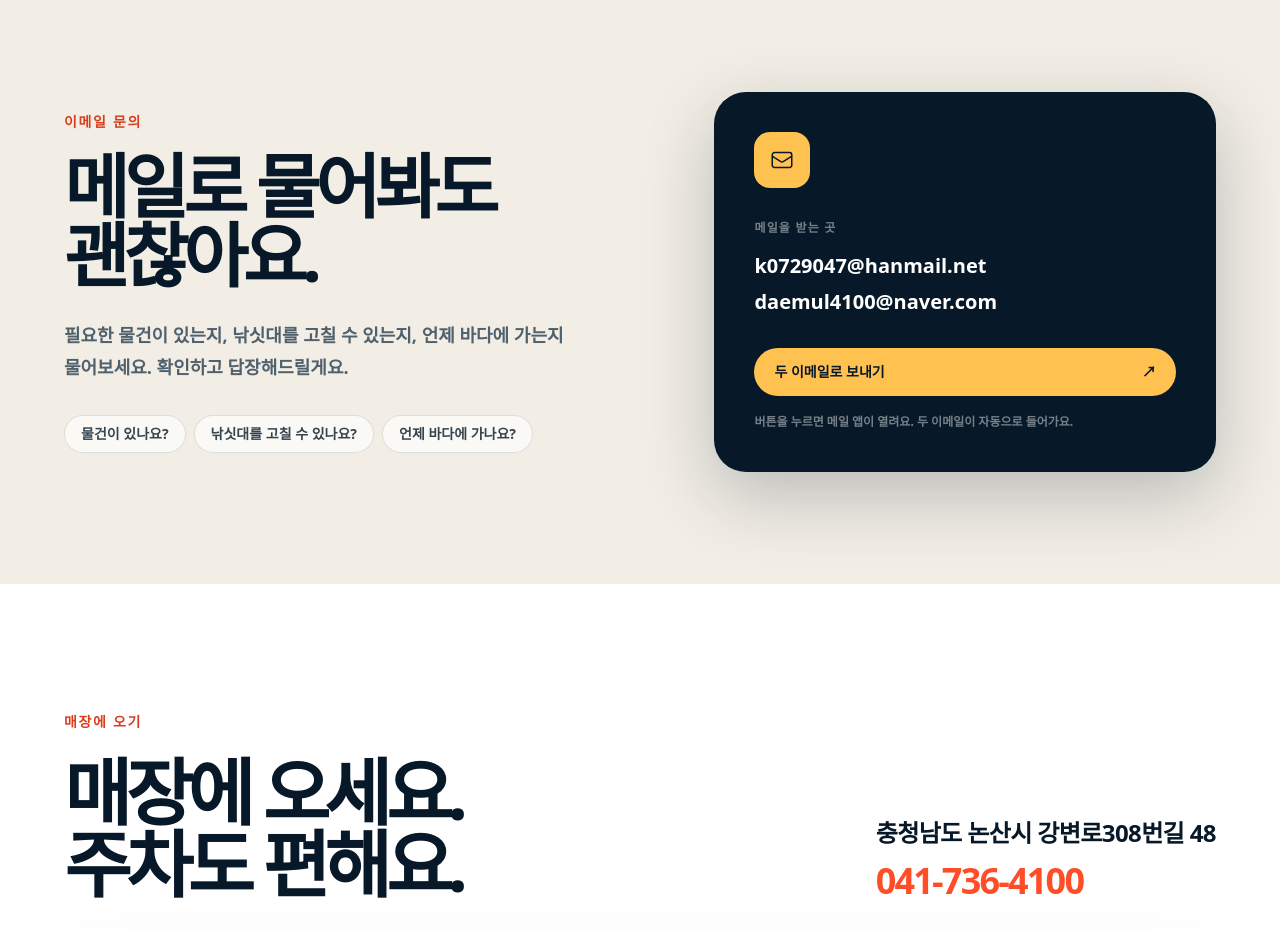
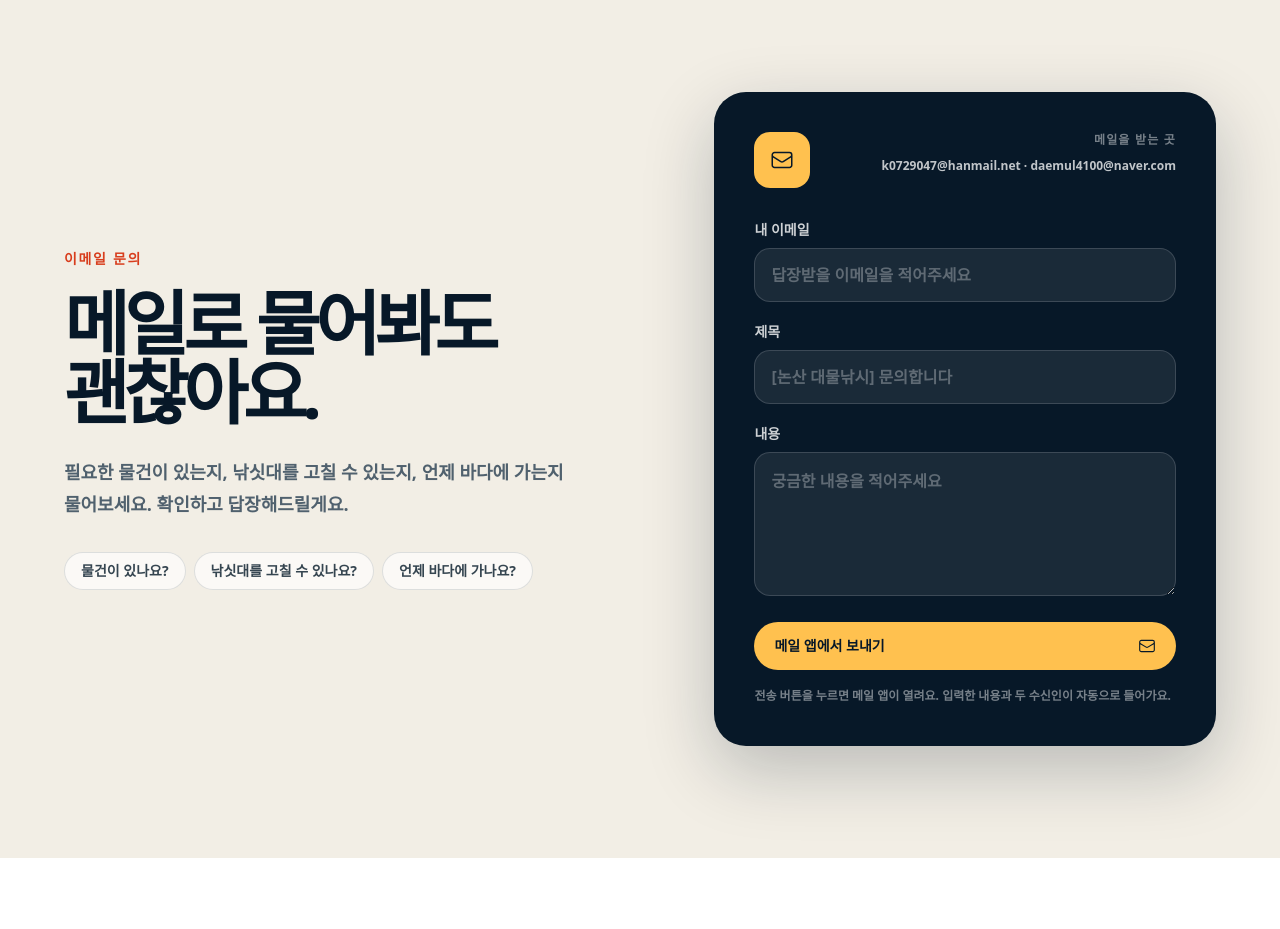
Before and after one commit to nonsan-daemul/nonsan-daemul.github.io, a Next.js app: page / in a window 1280 px wide. Shown: the part 4480-5409 px from the top of the page. Built offline with nearby package versions, Linux system fonts and the light colour scheme.

Commit message:
Add email enquiry form

```diff
--- a/src/app/page.tsx
+++ b/src/app/page.tsx
@@ -2,7 +2,7 @@
 
 import Image from "next/image";
 import { MotionConfig, motion } from "framer-motion";
-import { type ReactNode, useEffect, useRef, useState } from "react";
+import { type FormEvent, type ReactNode, useEffect, useRef, useState } from "react";
 import { FaInstagram } from "react-icons/fa";
 import {
   HiCheck,
@@ -19,6 +19,7 @@ import { localeOptions, translations, type Locale } from "./translations";
 
 const mapUrl = "https://naver.me/xcgRV1Uf";
 const blogUrl = "https://blog.naver.com/daemul4100";
+const emailRecipients = ["k0729047@hanmail.net", "daemul4100@naver.com"];
 
 const socialLinks = [
   {
@@ -113,13 +114,13 @@ function Reveal({ children, className, delay = 0, direction = "up" }: RevealProp
 export default function Home() {
   const [locale, setLocale] = useState<Locale>("ko");
   const [languageOpen, setLanguageOpen] = useState(false);
+  const [senderEmail, setSenderEmail] = useState("");
+  const [emailSubject, setEmailSubject] = useState("");
+  const [emailMessage, setEmailMessage] = useState("");
   const languagePickerRef = useRef<HTMLDivElement>(null);
   const t = translations[locale];
   const currentLanguage = localeOptions.find((option) => option.code === locale)!;
   const headingTracking = locale === "ko" ? "tracking-[-0.075em]" : "tracking-[-0.04em]";
-  const emailHref = `mailto:k0729047@hanmail.net,daemul4100@naver.com?subject=${encodeURIComponent(
-    t.email.subject,
-  )}`;
 
   useEffect(() => {
     const savedLocale = window.localStorage.getItem("daemul-language");
@@ -161,6 +162,17 @@ export default function Home() {
   const changeLanguage = (nextLocale: Locale) => {
     setLocale(nextLocale);
     setLanguageOpen(false);
+  };
+
+  const openEmailApp = (event: FormEvent<HTMLFormElement>) => {
+    event.preventDefault();
+
+    const body = `${t.email.replyToLabel}: ${senderEmail.trim()}\n\n${emailMessage.trim()}`;
+    const mailtoUrl = `mailto:${emailRecipients.join(",")}?subject=${encodeURIComponent(
+      emailSubject.trim(),
+    )}&body=${encodeURIComponent(body)}`;
+
+    window.location.href = mailtoUrl;
   };
 
   return (
@@ -587,32 +599,71 @@ export default function Home() {
             delay={0.08}
             className="rounded-[2rem] bg-[#071828] p-7 text-white shadow-[0_24px_70px_rgba(7,24,40,.24)] md:p-10"
           >
-            <div className="flex size-14 items-center justify-center rounded-2xl bg-[#ffc14f] text-2xl text-[#071828]">
-              <HiOutlineEnvelope aria-hidden="true" />
+            <div className="flex flex-col gap-5 sm:flex-row sm:items-start sm:justify-between">
+              <div className="flex size-14 shrink-0 items-center justify-center rounded-2xl bg-[#ffc14f] text-2xl text-[#071828]">
+                <HiOutlineEnvelope aria-hidden="true" />
+              </div>
+              <div className="min-w-0 sm:text-right">
+                <p className="text-xs font-black tracking-[0.1em] text-white/45">
+                  {t.email.recipientLabel}
+                </p>
+                <p className="mt-2 break-all text-xs font-bold leading-5 text-white/75">
+                  {emailRecipients.join(" · ")}
+                </p>
+              </div>
             </div>
-            <p className="mt-8 text-xs font-black tracking-[0.1em] text-white/45">
-              {t.email.recipientLabel}
-            </p>
-            <div className="mt-4 space-y-2">
-              <a
-                className="block break-all text-lg font-black text-white transition hover:text-[#ffc14f] md:text-xl"
-                href="mailto:k0729047@hanmail.net"
+
+            <form className="mt-8 space-y-5" onSubmit={openEmailApp}>
+              <label className="block">
+                <span className="mb-2 block text-sm font-black text-white/80">
+                  {t.email.senderLabel}
+                </span>
+                <input
+                  className="w-full rounded-2xl border border-white/15 bg-white/[.08] px-4 py-3.5 text-base font-semibold text-white outline-none transition placeholder:text-white/30 focus:border-[#ffc14f] focus:bg-white/[.12] focus:ring-4 focus:ring-[#ffc14f]/10"
+                  type="email"
+                  inputMode="email"
+                  autoComplete="email"
+                  value={senderEmail}
+                  onChange={(event) => setSenderEmail(event.target.value)}
+                  placeholder={t.email.senderPlaceholder}
+                  required
+                />
+              </label>
+
+              <label className="block">
+                <span className="mb-2 block text-sm font-black text-white/80">
+                  {t.email.subjectLabel}
+                </span>
+                <input
+                  className="w-full rounded-2xl border border-white/15 bg-white/[.08] px-4 py-3.5 text-base font-semibold text-white outline-none transition placeholder:text-white/30 focus:border-[#ffc14f] focus:bg-white/[.12] focus:ring-4 focus:ring-[#ffc14f]/10"
+                  type="text"
+                  value={emailSubject}
+                  onChange={(event) => setEmailSubject(event.target.value)}
+                  placeholder={t.email.subject}
+                  required
+                />
+              </label>
+
+              <label className="block">
+                <span className="mb-2 block text-sm font-black text-white/80">
+                  {t.email.messageLabel}
+                </span>
+                <textarea
+                  className="min-h-36 w-full resize-y rounded-2xl border border-white/15 bg-white/[.08] px-4 py-3.5 text-base font-semibold leading-7 text-white outline-none transition placeholder:text-white/30 focus:border-[#ffc14f] focus:bg-white/[.12] focus:ring-4 focus:ring-[#ffc14f]/10"
+                  value={emailMessage}
+                  onChange={(event) => setEmailMessage(event.target.value)}
+                  placeholder={t.email.messagePlaceholder}
+                  required
+                />
+              </label>
+
+              <button
+                className="flex w-full items-center justify-between gap-4 rounded-full bg-[#ffc14f] px-5 py-3.5 text-sm font-black text-[#071828] transition hover:-translate-y-0.5 hover:bg-white active:translate-y-0"
+                type="submit"
               >
-                k0729047@hanmail.net
-              </a>
-              <a
-                className="block break-all text-lg font-black text-white transition hover:text-[#ffc14f] md:text-xl"
-                href="mailto:daemul4100@naver.com"
-              >
-                daemul4100@naver.com
-              </a>
-            </div>
-            <a
-              className="mt-8 flex items-center justify-between gap-4 rounded-full bg-[#ffc14f] px-5 py-3.5 text-sm font-black text-[#071828] transition hover:-translate-y-0.5 hover:bg-white"
-              href={emailHref}
-            >
-              {t.email.cta} <span>↗</span>
-            </a>
+                {t.email.cta} <HiOutlineEnvelope className="text-lg" aria-hidden="true" />
+              </button>
+            </form>
             <p className="mt-4 text-xs font-semibold leading-5 text-white/45">{t.email.note}</p>
           </Reveal>
         </div>
--- a/src/app/translations.ts
+++ b/src/app/translations.ts
@@ -60,6 +60,12 @@ export type Translation = {
     description: string;
     topics: [string, string, string];
     recipientLabel: string;
+    senderLabel: string;
+    senderPlaceholder: string;
+    subjectLabel: string;
+    messageLabel: string;
+    messagePlaceholder: string;
+    replyToLabel: string;
     cta: string;
     note: string;
     subject: string;
@@ -177,8 +183,14 @@ export const translations: Record<Locale, Translation> = {
       description: "필요한 물건이 있는지, 낚싯대를 고칠 수 있는지, 언제 바다에 가는지 물어보세요. 확인하고 답장해드릴게요.",
       topics: ["물건이 있나요?", "낚싯대를 고칠 수 있나요?", "언제 바다에 가나요?"],
       recipientLabel: "메일을 받는 곳",
-      cta: "두 이메일로 보내기",
-      note: "버튼을 누르면 메일 앱이 열려요. 두 이메일이 자동으로 들어가요.",
+      senderLabel: "내 이메일",
+      senderPlaceholder: "답장받을 이메일을 적어주세요",
+      subjectLabel: "제목",
+      messageLabel: "내용",
+      messagePlaceholder: "궁금한 내용을 적어주세요",
+      replyToLabel: "답장받을 이메일",
+      cta: "메일 앱에서 보내기",
+      note: "전송 버튼을 누르면 메일 앱이 열려요. 입력한 내용과 두 수신인이 자동으로 들어가요.",
       subject: "[논산 대물낚시] 문의합니다",
     },
     location: {
@@ -276,8 +288,14 @@ export const translations: Record<Locale, Translation> = {
       description: "Ask about product availability, fishing rod repairs, or upcoming sea trips. We will check your message and get back to you.",
       topics: ["Product stock", "Rod repairs", "Fishing trips"],
       recipientLabel: "Email recipients",
-      cta: "Email both addresses",
-      note: "Your email app will open with both recipient addresses filled in.",
+      senderLabel: "Your email",
+      senderPlaceholder: "Enter an email where we can reply",
+      subjectLabel: "Subject",
+      messageLabel: "Message",
+      messagePlaceholder: "Tell us what you would like to ask",
+      replyToLabel: "Reply email",
+      cta: "Continue in email app",
+      note: "Your email app will open with your message and both recipients filled in.",
       subject: "[Nonsan Daemul Fishing] Enquiry",
     },
     location: {
@@ -360,8 +378,14 @@ export const translations: Record<Locale, Translation> = {
       description: "无论是商品库存、钓竿维修还是出钓安排，都可以提前来信咨询。我们确认后会尽快回复。",
       topics: ["商品库存", "钓竿维修", "出钓咨询"],
       recipientLabel: "咨询邮件收件地址",
-      cta: "同时向两个地址发送邮件",
-      note: "点击按钮后将打开默认邮件应用，并自动填入两个收件地址。",
+      senderLabel: "您的邮箱",
+      senderPlaceholder: "请输入用于接收回复的邮箱",
+      subjectLabel: "主题",
+      messageLabel: "内容",
+      messagePlaceholder: "请输入想咨询的内容",
+      replyToLabel: "回复邮箱",
+      cta: "在邮件应用中发送",
+      note: "点击后将打开邮件应用，并自动填入内容和两个收件地址。",
       subject: "[论山大物渔具店] 邮件咨询",
     },
     location: {
@@ -444,8 +468,14 @@ export const translations: Record<Locale, Translation> = {
       description: "商品の在庫、釣り竿の修理、釣行予定など、事前に確認したいことをお送りください。確認後にご返信します。",
       topics: ["商品の在庫", "釣り竿の修理", "釣行のお問い合わせ"],
       recipientLabel: "お問い合わせ先メールアドレス",
-      cta: "2つのアドレスへメールする",
-      note: "ボタンを押すとメールアプリが開き、2つの宛先が自動で入力されます。",
+      senderLabel: "あなたのメールアドレス",
+      senderPlaceholder: "返信を受け取るアドレスを入力",
+      subjectLabel: "件名",
+      messageLabel: "内容",
+      messagePlaceholder: "お問い合わせ内容をご入力ください",
+      replyToLabel: "返信先メールアドレス",
+      cta: "メールアプリで送信",
+      note: "ボタンを押すとメールアプリが開き、内容と2つの宛先が自動で入力されます。",
       subject: "[論山 大物釣具] メールでのお問い合わせ",
     },
     location: {
@@ -528,8 +558,14 @@ export const translations: Record<Locale, Translation> = {
       description: "Bạn có thể hỏi trước về hàng còn trong kho, sửa cần câu hoặc lịch đi câu biển. Chúng tôi sẽ kiểm tra và phản hồi.",
       topics: ["Hàng còn trong kho", "Sửa cần câu", "Chuyến câu biển"],
       recipientLabel: "Địa chỉ nhận email",
-      cta: "Gửi email đến cả hai địa chỉ",
-      note: "Ứng dụng email mặc định sẽ mở với cả hai địa chỉ người nhận được điền sẵn.",
+      senderLabel: "Email của bạn",
+      senderPlaceholder: "Nhập email để nhận phản hồi",
+      subjectLabel: "Tiêu đề",
+      messageLabel: "Nội dung",
+      messagePlaceholder: "Nhập nội dung bạn muốn hỏi",
+      replyToLabel: "Email nhận phản hồi",
+      cta: "Gửi trong ứng dụng email",
+      note: "Ứng dụng email sẽ mở với nội dung và hai địa chỉ người nhận được điền sẵn.",
       subject: "[Daemul Fishing Nonsan] Yêu cầu tư vấn",
     },
     location: {
@@ -612,8 +648,14 @@ export const translations: Record<Locale, Translation> = {
       description: "Mahsulot mavjudligi, qarmoq tayoqchasini ta’mirlash yoki dengiz safari haqida oldindan so‘rashingiz mumkin. Xabaringizni ko‘rib, javob beramiz.",
       topics: ["Mahsulot mavjudligi", "Tayoqcha ta’miri", "Dengiz safari"],
       recipientLabel: "Email qabul qiluvchilar",
-      cta: "Ikkala manzilga email yuborish",
-      note: "Email ilovangiz ochiladi va ikkala qabul qiluvchi manzili avtomatik kiritiladi.",
+      senderLabel: "Email manzilingiz",
+      senderPlaceholder: "Javob olish uchun emailingizni kiriting",
+      subjectLabel: "Mavzu",
+      messageLabel: "Xabar",
+      messagePlaceholder: "Savolingizni yozing",
+      replyToLabel: "Javob emaili",
+      cta: "Email ilovasida yuborish",
+      note: "Email ilovasi ochilib, xabaringiz va ikkala qabul qiluvchi avtomatik kiritiladi.",
       subject: "[Nonsan Daemul Fishing] Murojaat",
     },
     location: {
@@ -696,8 +738,14 @@ export const translations: Record<Locale, Translation> = {
       description: "Можно заранее уточнить наличие товара, ремонт удилища или расписание морских выездов. Мы прочитаем сообщение и ответим.",
       topics: ["Наличие товара", "Ремонт удилищ", "Морские выезды"],
       recipientLabel: "Адреса получателей",
-      cta: "Написать на оба адреса",
-      note: "Откроется почтовое приложение, а оба адреса получателей будут заполнены автоматически.",
+      senderLabel: "Ваш email",
+      senderPlaceholder: "Введите email для ответа",
+      subjectLabel: "Тема",
+      messageLabel: "Сообщение",
+      messagePlaceholder: "Напишите свой вопрос",
+      replyToLabel: "Email для ответа",
+      cta: "Отправить в почтовом приложении",
+      note: "Откроется почтовое приложение с вашим сообщением и двумя адресами получателей.",
       subject: "[Nonsan Daemul Fishing] Вопрос",
     },
     location: {
@@ -780,8 +828,14 @@ export const translations: Record<Locale, Translation> = {
       description: "អ្នកអាចសួរអំពីស្តុកសម្ភារៈ ការជួសជុលដងសន្ទូច ឬកាលវិភាគដំណើរនេសាទសមុទ្រ។ យើងនឹងពិនិត្យ ហើយឆ្លើយតប។",
       topics: ["ស្តុកសម្ភារៈ", "ជួសជុលដង", "ដំណើរសមុទ្រ"],
       recipientLabel: "អាសយដ្ឋានទទួលអ៊ីមែល",
-      cta: "ផ្ញើទៅអាសយដ្ឋានទាំងពីរ",
-      note: "កម្មវិធីអ៊ីមែលនឹងបើក ហើយបំពេញអាសយដ្ឋានអ្នកទទួលទាំងពីរដោយស្វ័យប្រវត្តិ។",
+      senderLabel: "អ៊ីមែលរបស់អ្នក",
+      senderPlaceholder: "បញ្ចូលអ៊ីមែលសម្រាប់ទទួលចម្លើយ",
+      subjectLabel: "ចំណងជើង",
+      messageLabel: "ខ្លឹមសារ",
+      messagePlaceholder: "សរសេរសំណួររបស់អ្នក",
+      replyToLabel: "អ៊ីមែលសម្រាប់ឆ្លើយតប",
+      cta: "ផ្ញើតាមកម្មវិធីអ៊ីមែល",
+      note: "កម្មវិធីអ៊ីមែលនឹងបើកជាមួយសារ និងអាសយដ្ឋានអ្នកទទួលទាំងពីរ។",
       subject: "[Nonsan Daemul Fishing] សំណួរ",
     },
     location: {
@@ -864,8 +918,14 @@ export const translations: Record<Locale, Translation> = {
       description: "ပစ္စည်းလက်ကျန်၊ ငါးမျှားတံပြုပြင်ခြင်း သို့မဟုတ် ပင်လယ်ခရီးအစီအစဉ်ကို ကြိုတင်မေးမြန်းနိုင်ပါတယ်။ စာကိုစစ်ဆေးပြီး ပြန်လည်ဖြေကြားပေးပါမယ်။",
       topics: ["ပစ္စည်းလက်ကျန်", "တံပြုပြင်ခြင်း", "ပင်လယ်ခရီး"],
       recipientLabel: "အီးမေးလ်လက်ခံမည့်လိပ်စာများ",
-      cta: "လိပ်စာနှစ်ခုလုံးသို့ ပို့ရန်",
-      note: "မူလအီးမေးလ်အက်ပ်ပွင့်လာပြီး လက်ခံသူလိပ်စာနှစ်ခုလုံး အလိုအလျောက်ဖြည့်ပေးပါမယ်။",
+      senderLabel: "သင့်အီးမေးလ်",
+      senderPlaceholder: "အကြောင်းပြန်ရန် အီးမေးလ်ထည့်ပါ",
+      subjectLabel: "ခေါင်းစဉ်",
+      messageLabel: "အကြောင်းအရာ",
+      messagePlaceholder: "မေးလိုသည့်အကြောင်းအရာကို ရေးပါ",
+      replyToLabel: "အကြောင်းပြန်မည့်အီးမေးလ်",
+      cta: "အီးမေးလ်အက်ပ်တွင် ပို့ရန်",
+      note: "အီးမေးလ်အက်ပ်ပွင့်လာပြီး စာနှင့် လက်ခံသူလိပ်စာနှစ်ခုလုံး အလိုအလျောက်ဖြည့်ပေးပါမယ်။",
       subject: "[Nonsan Daemul Fishing] မေးမြန်းချက်",
     },
     location: {
```
